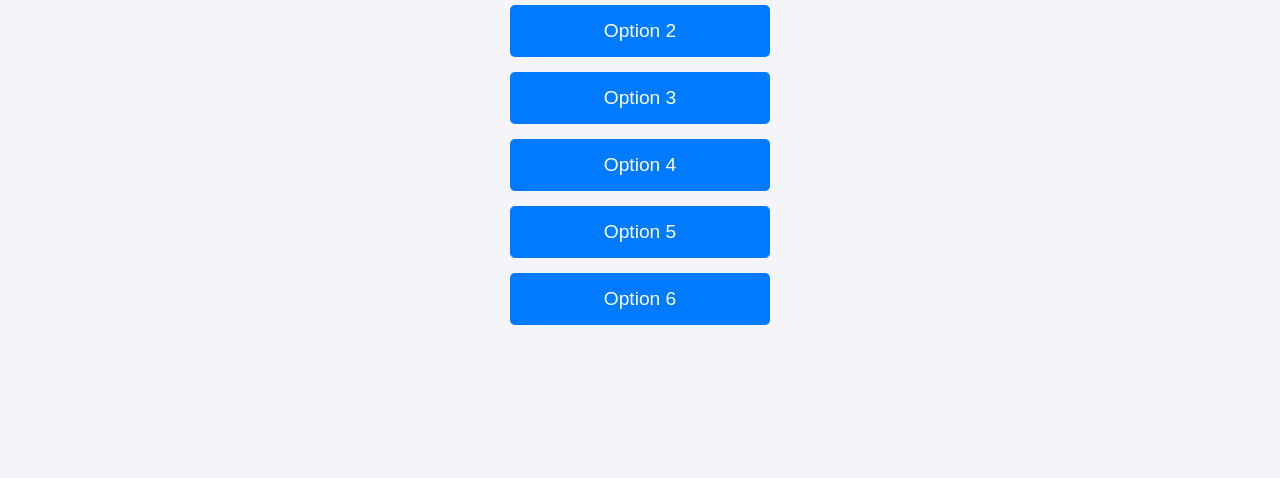
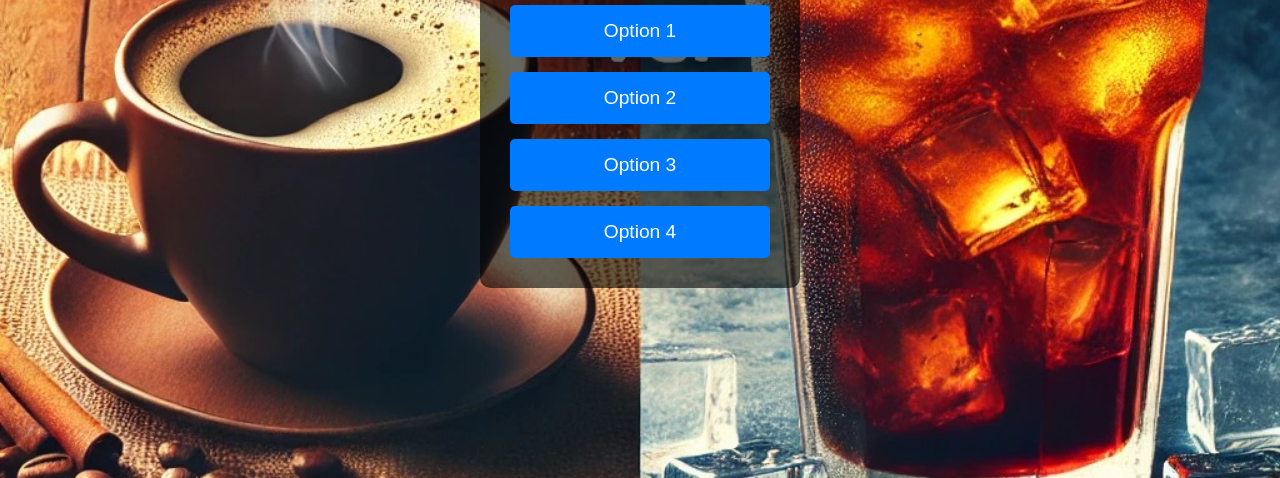
Before and after one commit to CreationDark/trialweb, a plain HTML site: page secondPage.html in a window 1280 px wide. Shown: the part 322-800 px from the top of the page. Drawn offline with Linux system fonts and the light colour scheme.

Commit message:
Update secondPage.html

```diff
--- a/secondPage.html
+++ b/secondPage.html
@@ -13,11 +13,17 @@
             align-items: center;
             height: 100vh;
             margin: 0;
-            background-color: #f4f4f9;
+            background: url('1.jpg') no-repeat center center/cover;
+            color: white;
+            text-align: center;
+        }
+        .container {
+            background: rgba(0, 0, 0, 0.6);
+            padding: 30px;
+            border-radius: 10px;
         }
         h1 {
             font-size: 3em;
-            color: #333;
             margin-bottom: 20px;
         }
         .buttons-container {
@@ -43,14 +49,14 @@
     </style>
 </head>
 <body>
+    <div class="container">
         <h1>Welcome</h1>
         <div class="buttons-container">
             <a href="thirdPage.html?choice=option1" class="button">Option 1</a>
             <a href="thirdPage.html?choice=option2" class="button">Option 2</a>
             <a href="thirdPage.html?choice=option3" class="button">Option 3</a>
             <a href="thirdPage.html?choice=option4" class="button">Option 4</a>
-        <a href="thirdPage.html?choice=option4" class="button">Option 5</a>
-        <a href="thirdPage.html?choice=option4" class="button">Option 6</a>
+        </div>
     </div>
 </body>
 </html>
```
Lines whose indentation alone changed are shown as unchanged.
